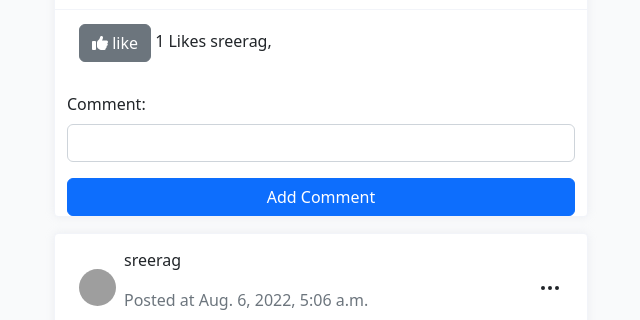
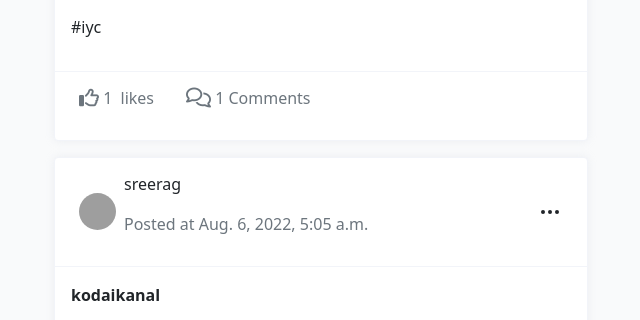
Before and after one commit to sreeragk66/SocialApplication, a Django app: page /blog/home in a window 1280 px wide. Shown: the part 2223-2543 px from the top of the page, without its empty margins (319-959 px from the left). Run offline with Django 4.2, Linux system fonts and the light colour scheme; a user stored in the database is signed in; data comes from the database, SQL or seed files in the repository; both versions use the stored data as it was after the commit; some libraries are stand-ins or nearby versions; grey boxes are pictures that could not be loaded.

Commit message:
new features added

```diff
--- /dev/null
+++ b/blogapp/static/js/popover.js
@@ -0,0 +1,3 @@
+$(function () {
+  $('[data-toggle="popover"]').popover()
+})
--- a/blogapp/templates/base.html
+++ b/blogapp/templates/base.html
@@ -1,4 +1,5 @@
 <!DOCTYPE html>
+{%load static%}
 <html lang="en">
 <head>
     <meta charset="UTF-8">
@@ -7,6 +8,7 @@
     <script src="https://code.jquery.com/jquery-1.10.2.min.js"></script>
     <link href="https://cdn.jsdelivr.net/npm/bootstrap@4.4.1/dist/css/bootstrap.min.css" rel="stylesheet">
 	<script src="https://cdn.jsdelivr.net/npm/bootstrap@4.4.1/dist/js/bootstrap.bundle.min.js"></script>
+    <script src="{%static 'js/popover.js'%}"></script>
 <!-- JavaScript Bundle with Popper -->
 <script src="https://cdn.jsdelivr.net/npm/bootstrap@5.2.0/dist/js/bootstrap.bundle.min.js" integrity="sha384-A3rJD856KowSb7dwlZdYEkO39Gagi7vIsF0jrRAoQmDKKtQBHUuLZ9AsSv4jD4Xa" crossorigin="anonymous"></script>
     <!- Font awesome link->
--- a/blogapp/templates/home.html
+++ b/blogapp/templates/home.html
@@ -197,11 +197,16 @@
                                     <img class="img-xs rounded-circle" src="{{request.user.users.profile_pic.url}}" alt="">
                                     <div class="ml-2">
                                         <p>{{request.user}}</p>
-                                        <p class="tx-11 text-muted">Share what's on your mind</p>
+                                        <p class="tx-11 text-muted">Share what's on your mind
+                                              <a class="btn btn-primary ml-4" data-toggle="collapse" href="#collapseblogform" role="button" aria-expanded="false" aria-controls="collapseExample">
+                                                <i class="fa-solid fa-share-from-square fa-lg"></i>
+                                              </a>
+                                        </p>
+
                                     </div>
                                 </div>
                                 <div class="dropdown">
-                                    <button class="btn p-0" type="button" id="dropdownMenuButton2" data-toggle="dropdown" aria-haspopup="true" aria-expanded="false">
+                                    <button class="btn p-0 " type="button" id="dropdownMenuButton2" data-toggle="dropdown" aria-haspopup="true" aria-expanded="false">
                                         <svg xmlns="http://www.w3.org/2000/svg" width="24" height="24" viewBox="0 0 24 24" fill="none" stroke="currentColor" stroke-width="2" stroke-linecap="round" stroke-linejoin="round" class="feather feather-more-horizontal icon-lg pb-3px">
                                             <circle cx="12" cy="12" r="1"></circle>
                                             <circle cx="19" cy="12" r="1"></circle>
@@ -237,7 +242,10 @@
                                     </div>
                                 </div>
                             </div>
+
                         </div>
+                        <div class="collapse" id="collapseblogform">
+                          <div class="card card-body">
                               <div class="card-body">
                                 <p class="mb-3 tx-14">
                                     <form method="post" enctype="multipart/form-data">
@@ -248,6 +256,9 @@
                                 </p>
 
                               </div>
+                          </div>
+                        </div>
+
                         <div class="card-footer">
                             <div class="d-flex post-actions">
 
@@ -281,32 +292,16 @@
                                     <div class="dropdown-menu" aria-labelledby="dropdownMenuButton3">
                                         {%if blog.author == request.user%}
                                         <a class="dropdown-item d-flex align-items-center" href="{%url 'update-post' blog.id%}">
-                                            <svg xmlns="http://www.w3.org/2000/svg" width="24" height="24" viewBox="0 0 24 24" fill="none" stroke="currentColor" stroke-width="2" stroke-linecap="round" stroke-linejoin="round" class="feather feather-meh icon-sm mr-2">
-                                                <circle cx="12" cy="12" r="10"></circle>
-                                                <line x1="8" y1="15" x2="16" y2="15"></line>
-                                                <line x1="9" y1="9" x2="9.01" y2="9"></line>
-                                                <line x1="15" y1="9" x2="15.01" y2="9"></line>
-                                            </svg> <span class="">Edit Post</span></a>
+                                            <i class="fa-regular fa-pen-to-square"></i>
+                                           <span class="">Edit Post</span></a>
 
                                         <a class="dropdown-item d-flex align-items-center" href="{%url 'delete-post' blog.id%}">
-                                            <svg xmlns="http://www.w3.org/2000/svg" width="24" height="24" viewBox="0 0 24 24" fill="none" stroke="currentColor" stroke-width="2" stroke-linecap="round" stroke-linejoin="round" class="feather feather-corner-right-up icon-sm mr-2">
-                                                <polyline points="10 9 15 4 20 9"></polyline>
-                                                <path d="M4 20h7a4 4 0 0 0 4-4V4"></path>
-                                            </svg> <span class="">Delete Post</span></a>
+                                            <i class="fa-regular fa-trash-can"></i>
+                                         <span class="">Delete Post</span></a>
                                         {%endif%}
                                         <a class="dropdown-item d-flex align-items-center" href="">
-                                            <svg xmlns="http://www.w3.org/2000/svg" width="24" height="24" viewBox="0 0 24 24" fill="none" stroke="currentColor" stroke-width="2" stroke-linecap="round" stroke-linejoin="round" class="feather feather-share-2 icon-sm mr-2">
-                                                <circle cx="18" cy="5" r="3"></circle>
-                                                <circle cx="6" cy="12" r="3"></circle>
-                                                <circle cx="18" cy="19" r="3"></circle>
-                                                <line x1="8.59" y1="13.51" x2="15.42" y2="17.49"></line>
-                                                <line x1="15.41" y1="6.51" x2="8.59" y2="10.49"></line>
-                                            </svg> <span class="">View Profile</span></a>
-                                        <a class="dropdown-item d-flex align-items-center" href="#">
-                                            <svg xmlns="http://www.w3.org/2000/svg" width="24" height="24" viewBox="0 0 24 24" fill="none" stroke="currentColor" stroke-width="2" stroke-linecap="round" stroke-linejoin="round" class="feather feather-copy icon-sm mr-2">
-                                                <rect x="9" y="9" width="13" height="13" rx="2" ry="2"></rect>
-                                                <path d="M5 15H4a2 2 0 0 1-2-2V4a2 2 0 0 1 2-2h9a2 2 0 0 1 2 2v1"></path>
-                                            </svg> <span class=""></span></a>
+                                            <i class="fa-regular fa-eye"></i>
+                                         <span class="">View Profile</span></a>
                                     </div>
                                 </div>
                             </div>
@@ -321,45 +316,29 @@
                                 <p>
                                     <!--code for like ,dislike and displaying like count-->
                                     {%if request.user in blog.Liked_by.all%}
-                                  <a href="{%url 'dislike' blog.id%}"><button class="btn btn-secondary"><i class="fa-solid fa-thumbs-down"></i>&nbsp;dislike</button></a>
-                                    {{blog.get_like_count}}
-                                             Likes
-                                            {%for user in blog.get_liked_users%}
-                                                {{user}},
-                                            {%endfor%}
+                                    <p>
+                                      <a href="{%url 'dislike' blog.id%}" class="align-items-center  mr-1"><i class="fa-solid fa-thumbs-up fa-lg"></i><span> {{blog.get_like_count}}</span></a>
+                                      <a class="align-items-center text-muted" data-container="body" data-toggle="popover" data-placement="top" data-content="Liked by {%for user in blog.get_liked_users%}{{user}},{%endfor%}">likes</a>
+                                    </p>
+
                                     {%else%}
-                                       <a href="{%url 'add-like' blog.id%}"><button class="btn btn-secondary"><i class="fa-solid fa-thumbs-up"></i>&nbsp;like</button></a>
-                                    {{blog.get_like_count}}
-                                             Likes
-                                            {%for user in blog.get_liked_users%}
-                                            {{user}},
-                                            {%endfor%}
+                                    <p>
+                                       <a href="{%url 'add-like' blog.id%}" class="align-items-center text-muted mr-1"><i class="fa-regular fa-thumbs-up fa-lg"></i> <span>{{blog.get_like_count}}</span></a>
+                                       <a class="align-items-center text-muted" data-container="body" data-toggle="popover" data-placement="top" data-content="Liked by {%for user in blog.get_liked_users%}{{user}},{%endfor%}">likes</a>
 
-
+                                     </p>
                                     {%endif%}
                                 </p>
-<!--                                <a href="javascript:;" class="d-flex align-items-center text-muted mr-4">-->
-<!--                                    <svg xmlns="http://www.w3.org/2000/svg" width="24" height="24" viewBox="0 0 24 24" fill="none" stroke="currentColor" stroke-width="2" stroke-linecap="round" stroke-linejoin="round" class="feather feather-heart icon-md">-->
-<!--                                        <path d="M20.84 4.61a5.5 5.5 0 0 0-7.78 0L12 5.67l-1.06-1.06a5.5 5.5 0 0 0-7.78 7.78l1.06 1.06L12 21.23l7.78-7.78 1.06-1.06a5.5 5.5 0 0 0 0-7.78z"></path>-->
-<!--                                    </svg>-->
-<!--                                    <p class="d-none d-md-block ml-2">Like</p>-->
-<!--                                </a>-->
-<!--                                <a href="javascript:;" class="d-flex align-items-center text-muted mr-4">-->
-<!--                                    <svg xmlns="http://www.w3.org/2000/svg" width="24" height="24" viewBox="0 0 24 24" fill="none" stroke="currentColor" stroke-width="2" stroke-linecap="round" stroke-linejoin="round" class="feather feather-message-square icon-md">-->
-<!--                                        <path d="M21 15a2 2 0 0 1-2 2H7l-4 4V5a2 2 0 0 1 2-2h14a2 2 0 0 1 2 2z"></path>-->
-<!--                                    </svg>-->
-<!--                                    <p class="d-none d-md-block ml-2">Comment</p>-->
-<!--                                </a>-->
-<!--                                <a href="javascript:;" class="d-flex align-items-center text-muted">-->
-<!--                                    <svg xmlns="http://www.w3.org/2000/svg" width="24" height="24" viewBox="0 0 24 24" fill="none" stroke="currentColor" stroke-width="2" stroke-linecap="round" stroke-linejoin="round" class="feather feather-share icon-md">-->
-<!--                                        <path d="M4 12v8a2 2 0 0 0 2 2h12a2 2 0 0 0 2-2v-8"></path>-->
-<!--                                        <polyline points="16 6 12 2 8 6"></polyline>-->
-<!--                                        <line x1="12" y1="2" x2="12" y2="15"></line>-->
-<!--                                    </svg>-->
-<!--                                    <p class="d-none d-md-block ml-2">Share</p>-->
-<!--                                </a>-->
+
+                                <a class="d-flex align-items-center text-muted mr-4 ml-4" data-toggle="collapse" href="#collapseExample{{blog.id}}" role="button" aria-expanded="false" aria-controls="collapseExample">
+
+                                    <p class="d-none d-md-block ml-2"><i class="fa-regular fa-comments fa-lg"></i> {{blog.get_comment_count}} Comments</p>
+                                </a>
                             </div>
                         </div>
+
+                        <div class="collapse" id="collapseExample{{blog.id}}">
+                          <div class="card card-body">
                               {%for comment in blog.comments_set.all%}
                                 <div class="coment-area">
                                 <ul class="we-comet">
@@ -374,7 +353,24 @@
         <!--                                        code to delete comment-->
 
                                                 <span>{%if comment.user == request.user%}
-                                                 <a href="{%url 'delete-comment' blog.id comment.comment%}"><i class="fa-solid fa-trash"></i></a>
+                                                        <div class="dropdown">
+                                                            <button class="btn p-0" type="button" id="dropdownMenuButton4" data-toggle="dropdown" aria-haspopup="true" aria-expanded="false">
+                                                                <svg xmlns="http://www.w3.org/2000/svg" width="24" height="24" viewBox="0 0 24 24" fill="none" stroke="currentColor" stroke-width="2" stroke-linecap="round" stroke-linejoin="round" class="feather feather-more-horizontal icon-lg pb-3px">
+                                                                    <circle cx="12" cy="12" r="1"></circle>
+                                                                    <circle cx="19" cy="12" r="1"></circle>
+                                                                    <circle cx="5" cy="12" r="1"></circle>
+                                                                </svg>
+                                                            </button>
+                                                            <div class="dropdown-menu" aria-labelledby="dropdownMenuButton4">
+                                                                <a class="dropdown-item d-flex align-items-center" href="{%url 'update-comment' comment.id%}">
+                                                                    <i class="fa-regular fa-pen-to-square"></i>
+                                                                   <span class="">Edit Comment</span></a>
+
+                                                                <a class="dropdown-item d-flex align-items-center" href="{%url 'delete-comment' blog.id comment.id%}">
+                                                                    <i class="fa-regular fa-trash-can"></i>
+                                                                 <span class="">Delete Comment</span></a>
+                                                            </div>
+                                                        </div>
                                                         {%endif%}
                                                 </span>
                                                 <a class="we-reply" href="#" title="Reply"></a>
@@ -386,17 +382,24 @@
                                 </ul>
                                 </div>
                               {%endfor%}
-                        <!--                End of comment displaying loop-->
-                        <div class="container rounded">
+                              <div class="container rounded mb-3">
                                     <form action="{%url 'add-comment' blog.id%}" method="post">
                                         {%csrf_token%}
         <!--                code for comment form-->
-                                {{comment_form.as_p}}
-                            <input type="submit" value="Add Comment" class="btn btn-block btn-primary">
+                                        <p>
+                                           <input type="text" name="comment" class="form-control" maxlength="160" required="" id="id_comment" placeholder="Type your comment here...">
+                                        </p>
+                                        <p>
+                                            <input type="submit" value="Comment" class="btn btn-block btn-primary">
+                                        </p>
+
                                     </form>
                             </div>
                           </div>
+                        </div>
 
+                        <!--                End of comment displaying loop-->
+                    </div>
                     {%endif%}
                     <!--             End of blog post displaying loop-->
                     {%endfor%}
@@ -486,7 +489,7 @@
                                             <line x1="20" y1="8" x2="20" y2="14"></line>
                                             <line x1="23" y1="11" x2="17" y2="11"></line>
                                         </svg>
-                                        <a class="text-white" href="{%url 'follow' user.id%}">follow</a>
+                                        <a class="text-white" href="{%url 'follow' user.id%}">Follow</a>
                                     </button>
                                 </div>
                                 {%endfor%}
@@ -513,7 +516,7 @@
                                     </div>
                                     <button class="btn btn-icon btn-secondary">
 
-                                        <a class="text-white" href="{%url 'unfollow' user.id%}">unfollow</a>
+                                        <a class="text-white" href="{%url 'unfollow' user.id%}">Unfollow</a>
                                     </button>
                                 </div>
                             {%endfor%}
@@ -898,6 +901,15 @@ li.post-comment .comet-avatar {
     background: none;
 }
 
+a{
+  text-decoration: none;
+}
+a:hover {
+  text-decoration: none;
+  cursor: pointer;
+}
+
+
 
 </style>
 
--- a/blogapp/urls.py
+++ b/blogapp/urls.py
@@ -12,12 +12,15 @@ urlpatterns=[
     path("post/comment/<int:post_id>",views.add_comment,name="add-comment"),
     path("post/like/add/<int:post_id>",views.add_like,name="add-like"),
     path("post/like/remove/<int:post_id>",views.dislike,name="dislike"),
-    path("post/comment/remove/<int:post_id>/<str:comment_data>",views.delete_comment,name="delete-comment"),
+    path("post/comment/remove/<int:post_id>/<int:comment_id>",views.delete_comment,name="delete-comment"),
     path("users/profile/profile/pic_update/<int:user_id>",views.ProfilePicUpdateView.as_view(),name="pro-pic-update"),
     path("users/follow/<int:user_id>",views.follow,name="follow"),
     path("users/unfollow/<int:user_id>",views.unfollow,name="unfollow"),
     path("post/remove/<int:post_id>",views.delete_post,name="delete-post"),
-    path("post/update/<int:post_id>",views.UpdateBlogView.as_view(),name="update-post")
+    path("post/update/<int:post_id>",views.UpdateBlogView.as_view(),name="update-post"),
+    path("post/comment/update/<int:comment_id>", views.UpdateCommentView.as_view(), name="update-comment")
+
+
 
 
 ]
--- a/blogapp/views.py
+++ b/blogapp/views.py
@@ -150,11 +150,11 @@ def add_comment(request,*args,**kwargs):
 @signin_required
 def delete_comment(request,*args,**kwargs):
     blog_id = kwargs.get('post_id')
-    comment_data=kwargs.get('comment_data')
+    comment_data=kwargs.get('comment_id')
     blog=Blogs.objects.get(id=blog_id)
     all_comments=blog.comments_set.all()
     for comment in all_comments:
-        if comment.user == request.user and comment.comment == comment_data :
+        if comment.user == request.user and comment.id ==comment_data:
             comment.delete()
             messages.error(request,"Comment deleted")
     return redirect("home")
@@ -239,3 +239,16 @@ class UpdateBlogView(UpdateView):
         messages.success(self.request,"Post has been Updated")
         self.object=form.save()
         return super().form_valid(form)
+
+class UpdateCommentView(UpdateView):
+    model=Comments
+    form_class=CommentForm
+    template_name="edit-comment.html"
+    success_url = reverse_lazy("home")
+    pk_url_kwarg = "comment_id"
+
+
+    # def form_valid(self, form):
+    #     messages.success(self.request,"Comment Updated")
+    #     self.object=form.save()
+    #     return super().form_valid(form)
```
Also changed, not shown: blogapp/models.py (+7 -0 lines), blogapp/templates/edit-comment.html (added, +16 -0 lines), db.sqlite3, 1 other file. Lines whose indentation alone changed are shown as unchanged.
